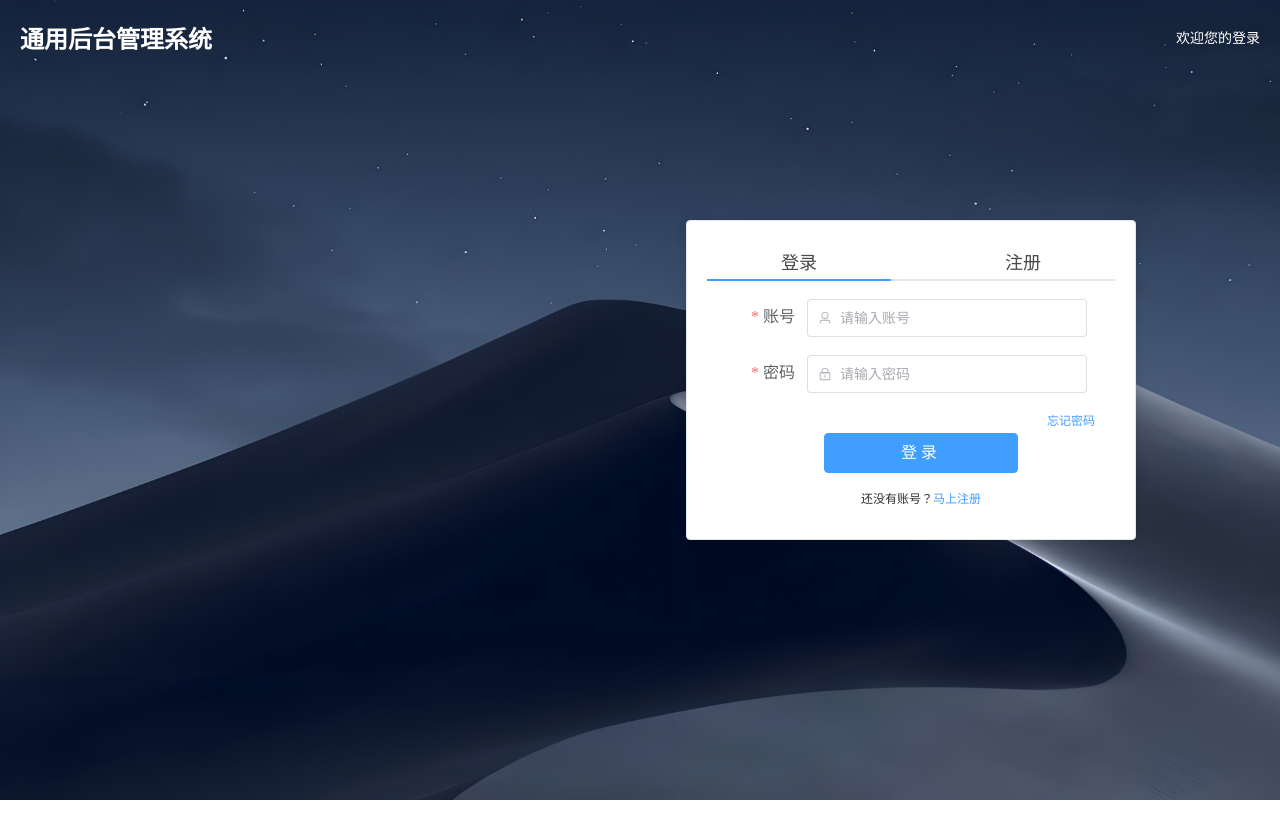
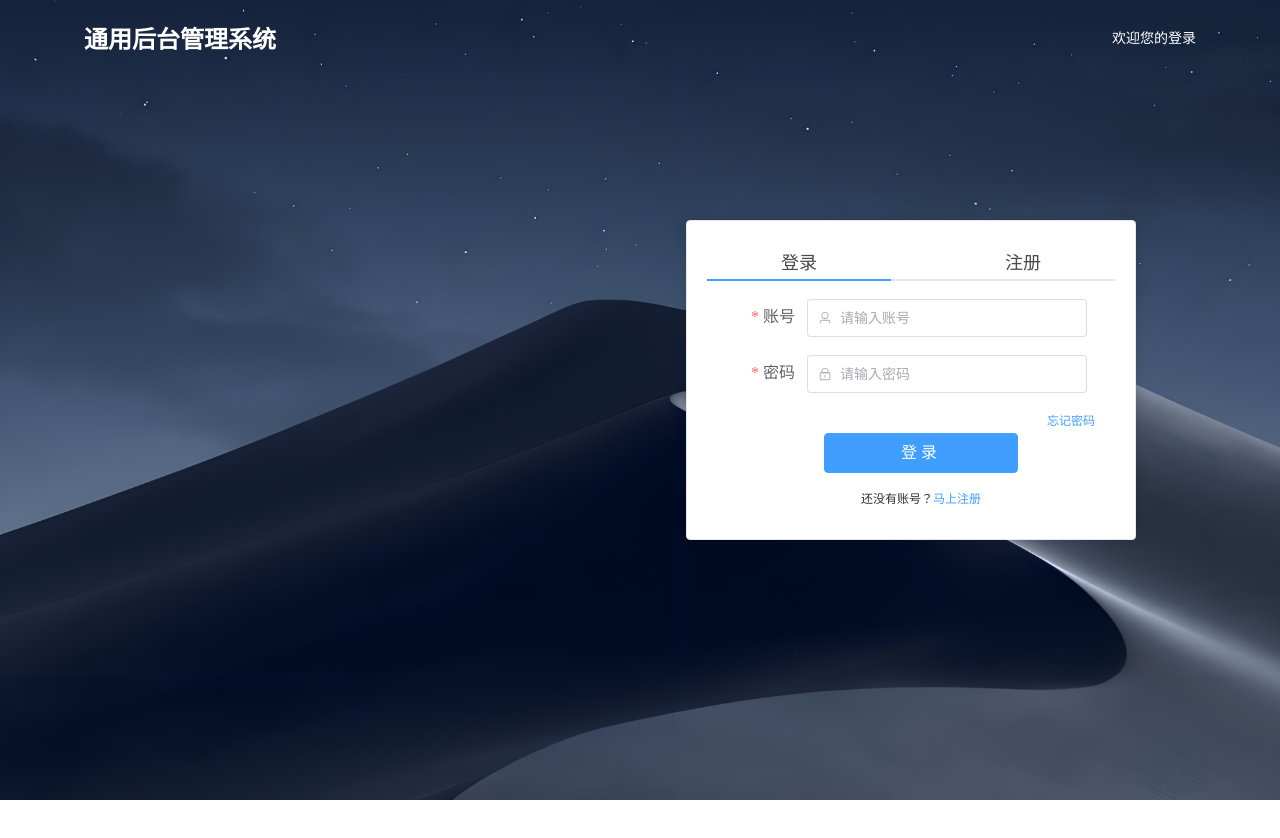
Before and after one commit to ys1112/vue3_ts_program, a Vue app: page /login in a window 1280 px wide. Shown: the top 838 px of the page. Built offline with nearby package versions, Linux system fonts and the light colour scheme.

Commit message:
登录页面布局修改

```diff
--- a/src/views/login/Login.vue
+++ b/src/views/login/Login.vue
@@ -287,6 +287,7 @@ const handleClick = (tab: TabsPaneContext, event: Event) => {
       justify-content: space-between;
       align-items: center;
       margin: 0 auto;
+      padding: 0 64px;
 
       span {
         font-size: 14px;
```
